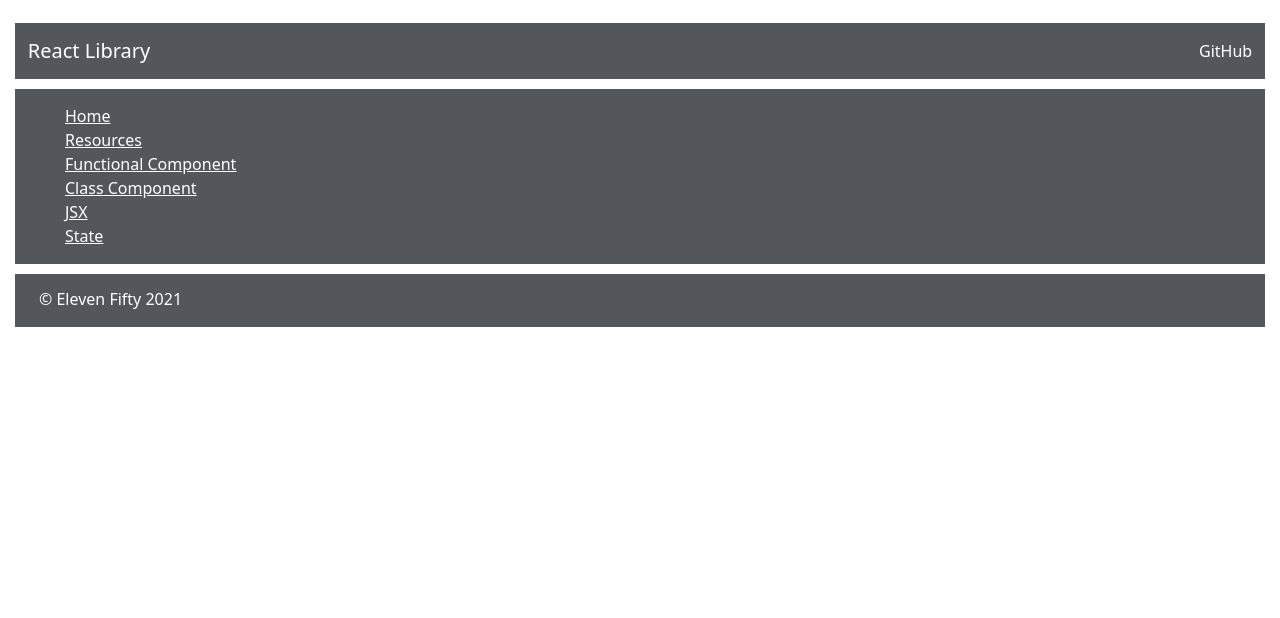
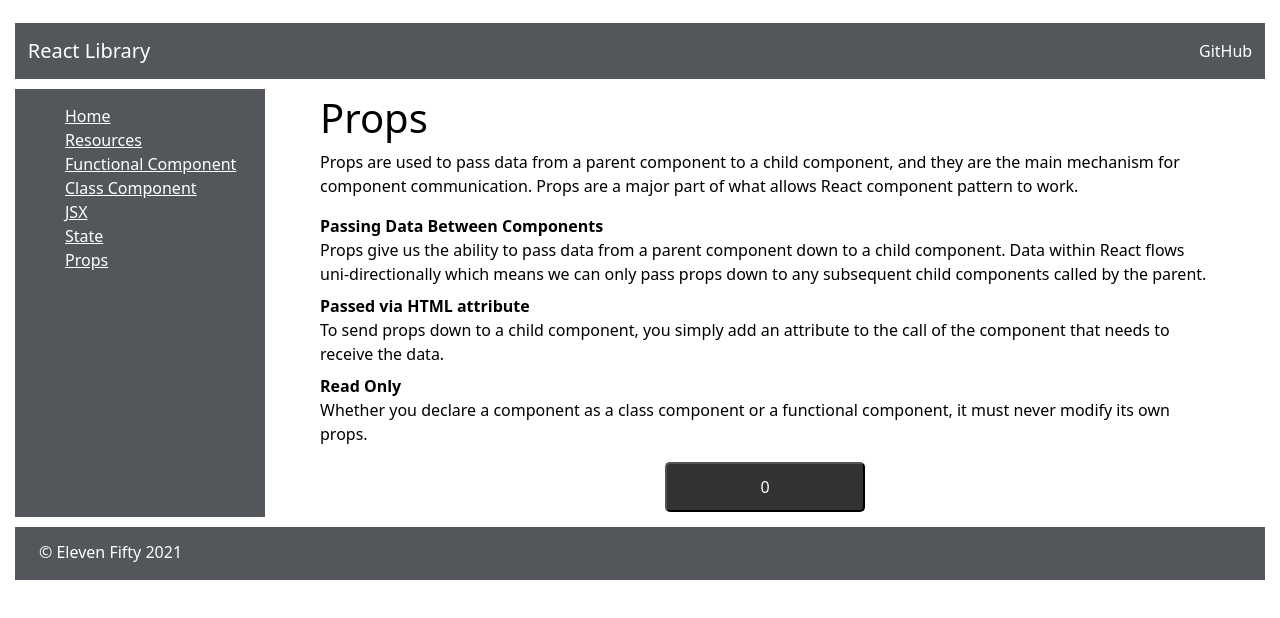
Before and after one commit to M4ttHolmes/ReactLibrary, a React (Create React App) app: page /props in a window 1280 px wide. Shown: the top 618 px of the page. Built offline with nearby package versions, Linux system fonts and the light colour scheme.

Commit message:
State/Props

```diff
--- /dev/null
+++ b/src/components/concepts/Props/ChildComponent/ChildComponent.js
@@ -0,0 +1,23 @@
+const ChildComponent = (props) => {
+    console.log(props);
+
+    return(
+        <div>
+            <h1>Props</h1>
+            <p>Props are used to pass data from a parent component to a child component, and they are the main mechanism for component communication. Props are a major part of what allows React component pattern to work.</p>
+            <dl>
+                <dt>Passing Data Between Components</dt>
+                <dd>{props.descriptionOne}</dd>
+                <dt>Passed via HTML attribute</dt>
+                <dd>{props.descriptionTwo}</dd>
+                <dt>Read Only</dt>
+                <dd>{props.descriptionThree}</dd>
+            </dl>
+            <div style={{textAlign: "center"}}>
+                <button onClick={props.counter} style={{width: "200px", height: "50px", borderRadius: "5px", backgroundColor: "#333", color: "white"}}>{props.number}</button>
+            </div>
+        </div>
+    )
+}
+
+export default ChildComponent;
--- /dev/null
+++ b/src/components/concepts/Props/Props.js
@@ -0,0 +1,33 @@
+import React from "react";
+import ChildComponent from "./ChildComponent/ChildComponent";
+
+class Props extends React.Component {
+    constructor(props)  {
+        super(props)
+        this.state = {
+            descriptionOne: "Props give us the ability to pass data from a parent component down to a child component. Data within React flows uni-directionally which means we can only pass props down to any subsequent child components called by the parent.",
+            descriptionTwo: "To send props down to a child component, you simply add an attribute to the call of the component that needs to receive the data.",
+            descriptionThree: "Whether you declare a component as a class component or a functional component, it must never modify its own props.",
+            number: 0
+        }
+        this.counter = this.counter.bind(this);
+    }
+
+    counter() {
+        this.setState({
+            number: this.state.number + 1
+        })
+    }
+
+    render() {
+        return(
+            <div className="main">
+                <div className="mainDiv">
+                    <ChildComponent descriptionOne={this.state.descriptionOne} descriptionTwo={this.state.descriptionTwo} descriptionThree={this.state.descriptionThree} number={this.state.number} counter={this.counter} />
+                </div>
+            </div>
+        )
+    }
+}
+
+export default Props;
--- a/src/components/concepts/State/State.js
+++ b/src/components/concepts/State/State.js
@@ -12,7 +12,22 @@ class State extends React.Component {
             boxThree: false,
         }
     }
-    // methods/life-cycle methods will be declared here
+
+    handleChange = (event) => {
+        event.target.className === "boxOne" ? (
+            this.setState({
+                boxOne: event.target.checked
+            })
+        ) : event.target.className === "boxTwo" ? (
+            this.setState({
+                boxTwo: event.target.checked
+            })
+        ) : event.target.className === "boxThree" ? (
+            this.setState({
+                boxThree: event.target.checked
+            })
+        ) : console.log("Something went wrong.");
+    };
 
     render() {
         return (
@@ -23,17 +38,38 @@ class State extends React.Component {
                     <dl>
                         <div>
                             <div style={{display: "flex", flexDirection: "row"}}>
-                                <input type="checkbox" className="boxOne" style={{marginRight: "5px"}} />
+                                <input type="checkbox" className="boxOne" style={{marginRight: "5px"}} onChange={(e) => this.handleChange(e)} />
                                 <dt>State data is local</dt>
                             </div>
+                            {
+                                this.state.boxOne ? (
+                                    <dd className="descriptionOne">{this.state.descriptionOne}</dd>
+                                ) : (
+                                    <div></div>
+                                )
+                            }
                             <div style={{display: "flex", flexDirection: "row"}}>
-                                <input type="checkbox" className="boxTwo" style={{marginRight: "5px"}} />
+                                <input type="checkbox" className="boxTwo" style={{marginRight: "5px"}} onChange={(e) => this.handleChange(e)} />
                                 <dt>Representational</dt>
                             </div>
+                            {
+                                this.state.boxTwo ? (
+                                    <dd className="descriptionTwo">{this.state.descriptionTwo}</dd>
+                                ) : (
+                                    <div></div>
+                                )
+                            }
                             <div style={{display: "flex", flexDirection: "row"}}>
-                                <input type="checkbox" className="boxThree" style={{marginRight: "5px"}} />
+                                <input type="checkbox" className="boxThree" style={{marginRight: "5px"}} onChange={(e) => this.handleChange(e)} />
                                 <dt>State/prop changes trigger a re-render</dt>
                             </div>
+                            {
+                                this.state.boxThree ? (
+                                    <dd className="descriptionThree">{this.state.descriptionThree}</dd>
+                                ) : (
+                                    <div></div>
+                                )
+                            }
                         </div>
                     </dl>
                 </div>
--- a/src/components/site/Sidebar.js
+++ b/src/components/site/Sidebar.js
@@ -9,6 +9,7 @@ import FunctionalComponentDemo from "../concepts/FunctionalComponents/Functional
 import ClassComponentDemo from "../concepts/ClassComponents/ClassComponentsDemo";
 import JSX from "../concepts/JSX/JSX";
 import State from "../concepts/State/State";
+import Props from "../concepts/Props/Props";
 
 const Sidebar = () => {
     return(
@@ -21,6 +22,7 @@ const Sidebar = () => {
                     <li><Link to="/classcomponent">Class Component</Link></li>
                     <li><Link to="/jsx">JSX</Link></li>
                     <li><Link to="/state">State</Link></li>
+                    <li><Link to="/props">Props</Link></li>
                 </ul>
             </div>
             <div className="sidebar-route">
@@ -31,6 +33,7 @@ const Sidebar = () => {
                     <Route exact path="/classcomponent"><ClassComponentDemo /></Route>
                     <Route exact path="/jsx"><JSX /></Route>
                     <Route exact path="/state"><State /></Route>
+                    <Route exact path="/props"><Props /></Route>
                 </Switch>
             </div>
         </div>
```
